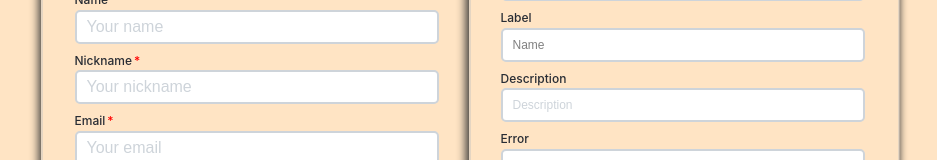
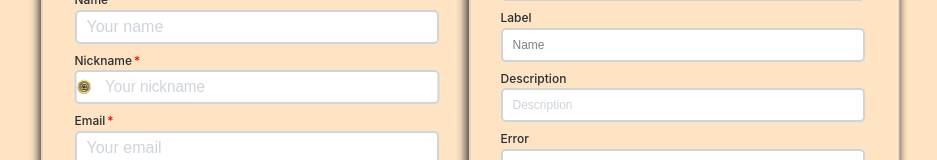
Before and after one commit to vitalyvitmens/rs-forms, a React (Create React App) app: page / in a window 1280 px wide. Shown: the part 865-1025 px from the top of the page, without its empty margins (187-1124 px from the left). Built offline with nearby package versions, Linux system fonts and the light colour scheme.

Commit message:
chore(src\components\CustomInput\CustomInput.jsx): добавляет настройки отображения инпута с props.icon

```diff
--- a/src/components/CustomInput/CustomInput.jsx
+++ b/src/components/CustomInput/CustomInput.jsx
@@ -21,6 +21,14 @@ export const CustomInput = forwardRef((props, ref) => {
 				style={{
 					borderRadius: props.radius + 'px',
 					fontSize: props.size + 'px',
+					backgroundImage: props.icon ? `url(${props.icon})` : 'none',
+					backgroundPosition: 'left center',
+					backgroundRepeat: 'no-repeat',
+					backgroundSize: props.size + 'px',
+					paddingLeft: props.icon && '30px',
+					transform: props.icon && 'scaleX(0.95)',
+					marginLeft: props.icon && '-10px',
+					marginRight: props.icon && '-10px',
 				}}
 			/>
 			<span className={styles.error}>{props.error}</span>
```
